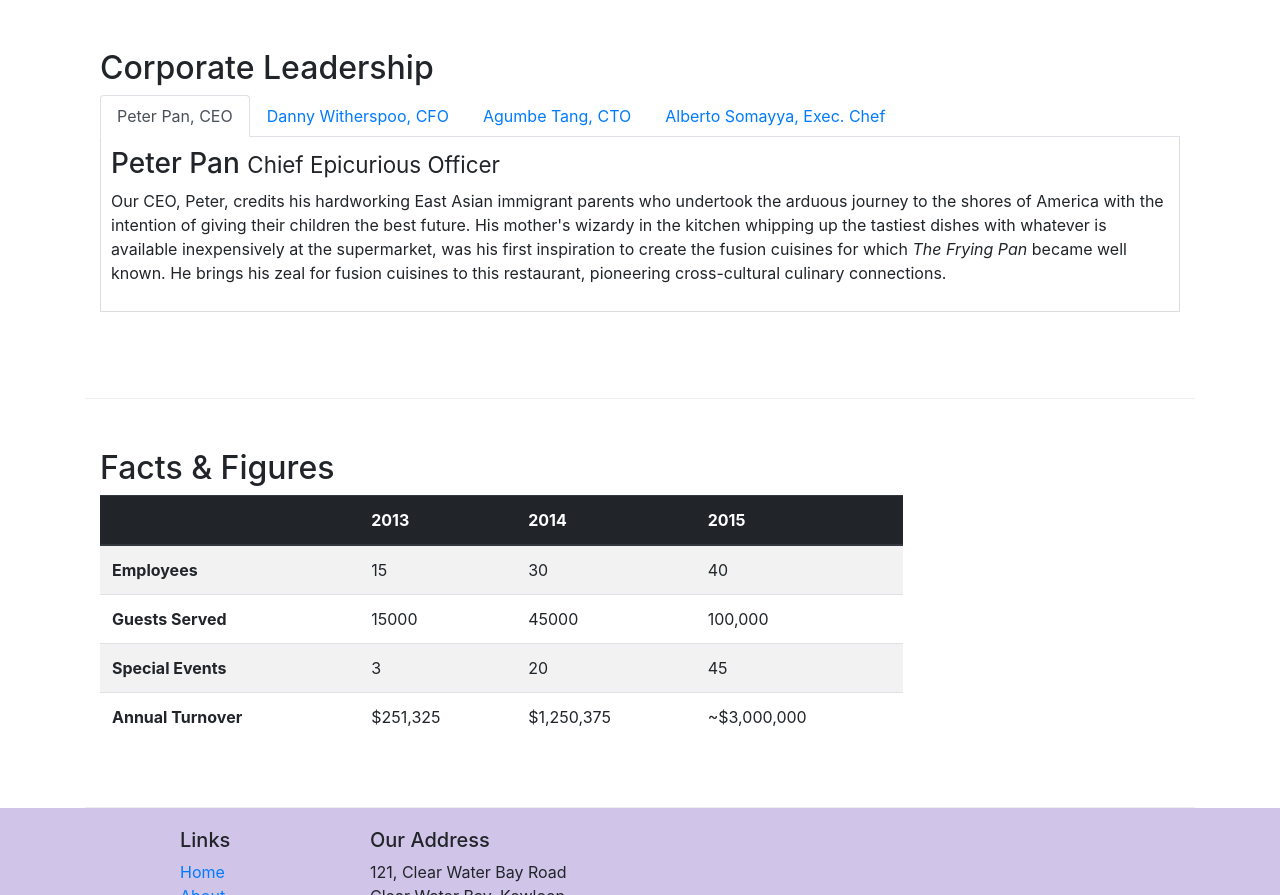
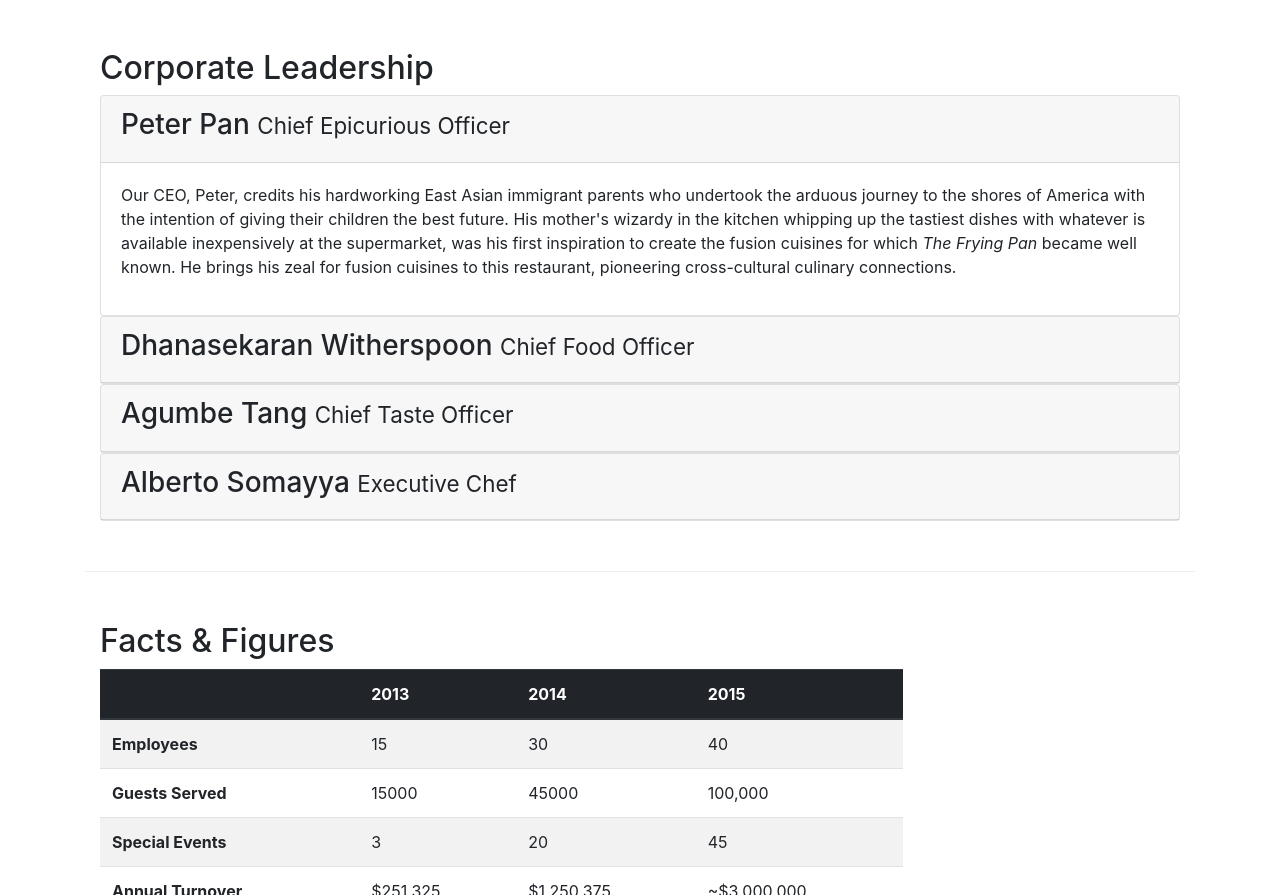
Before and after one commit to angingen/coursera-exercises, a website: page aboutus.html in a window 1280 px wide. Shown: the part 978-1873 px from the top of the page. Drawn offline with nearby package versions, Linux system fonts and the light colour scheme.

Commit message:
accordion

```diff
--- a/aboutus.html
+++ b/aboutus.html
@@ -109,36 +109,57 @@
             <div class="col-12">
                 <h2>Corporate Leadership</h2>
 
-                <ul class="nav nav-tabs">
-                    <li class="nav-item">
-                        <a href="#peter" class="nav-link active" role="tab" data-toggle="tab">Peter Pan, CEO</a>
-                    </li>
-                    <li class="nav-item">
-                        <a href="#danny" class="nav-link" role="tab" data-toggle="tab">Danny Witherspoo, CFO</a>
-                    </li>
-                    <li class="nav-item">
-                        <a href="#agumbe" class="nav-link" role="tab" data-toggle="tab">Agumbe Tang, CTO</a>
-                    </li>
-                    <li class="nav-item">
-                        <a href="#alberto" class="nav-link" role="tab" data-toggle="tab">Alberto Somayya, Exec. Chef</a>
-                    </li>
-                </ul>
-                <div class="tab-content">
-                    <div role="tabpanel" class="tab-pane fade show active" id="perter">
-                        <h3>Peter Pan <small>Chief Epicurious Officer</small></h3>
-                        <p class="d-none d-sm-block">Our CEO, Peter, credits his hardworking East Asian immigrant parents who undertook the arduous journey to the shores of America with the intention of giving their children the best future. His mother's wizardy in the kitchen whipping up the tastiest dishes with whatever is available inexpensively at the supermarket, was his first inspiration to create the fusion cuisines for which <em>The Frying Pan</em> became well known. He brings his zeal for fusion cuisines to this restaurant, pioneering cross-cultural culinary connections.</p>
+                <div id="accordion">
+                    <div class="card">
+                        <div class="card-header" role="tab" id="peterhead">
+                            <h3 class="mt-0">
+                                <a data-toggle="collapse" data-target="#peter">Peter Pan <small>Chief Epicurious Officer</small></a>
+                            </h3>
+                        </div>
+                        <div role="tabpanel" class="collapse show" id="peter" data-parent="#accordion">
+                            <div class="card-body">
+                                <p class="d-none d-sm-block">Our CEO, Peter, credits his hardworking East Asian immigrant parents who undertook the arduous journey to the shores of America with the intention of giving their children the best future. His mother's wizardy in the kitchen whipping up the tastiest dishes with whatever is available inexpensively at the supermarket, was his first inspiration to create the fusion cuisines for which <em>The Frying Pan</em> became well known. He brings his zeal for fusion cuisines to this restaurant, pioneering cross-cultural culinary connections.</p>
+                            </div>
+                        </div>
                     </div>
-                    <div role="tabpanel" class="tab-pane fade" id="danny">
-                        <h3>Dhanasekaran Witherspoon <small>Chief Food Officer</small></h3>
-                        <p class="d-none d-sm-block">Our CFO, Danny, as he is affectionately referred to by his colleagues, comes from a long established family tradition in farming and produce. His experiences growing up on a farm in the Australian outback gave him great appreciation for varieties of food sources. As he puts it in his own words, <em>Everything that runs, wins, and everything that stays, pays!</em></p>
+
+                    <div class="card">
+                        <div class="card-header" role="tab" id="dannyhead">
+                            <h3 class="mt-0">
+                                <a data-toggle="collapse" data-target="#danny">Dhanasekaran Witherspoon <small>Chief Food Officer</small></a>
+                            </h3>
+                        </div>
+                        <div role="tabpanel" class="collapse" id="danny" data-parent="#accordion">
+                            <div class="card-body">
+                                <p class="d-none d-sm-block">Our CFO, Danny, as he is affectionately referred to by his colleagues, comes from a long established family tradition in farming and produce. His experiences growing up on a farm in the Australian outback gave him great appreciation for varieties of food sources. As he puts it in his own words, <em>Everything that runs, wins, and everything that stays, pays!</em></p>
+                            </div>
+                        </div>
                     </div>
-                    <div role="tabpanel" class="tab-pane fade" id="agumbe">
-                        <h3>Agumbe Tang <small>Chief Taste Officer</small></h3>
-                        <p class="d-none d-sm-block">Blessed with the most discerning gustatory sense, Agumbe, our CTO, personally ensures that every dish that we serve meets his exacting tastes. Our chefs dread the tongue lashing that ensues if their dish does not meet his exacting standards. He lives by his motto, <em>You click only if you survive my lick.</em></p>
+
+                    <div class="card">
+                        <div class="card-header" role="tab" id="agumbehead">
+                            <h3 class="mt-0">
+                                <a data-toggle="collapse" data-target="#agumbe">Agumbe Tang <small>Chief Taste Officer</small></a>
+                            </h3>
+                        </div>
+                        <div role="tabpanel" class="collapse" id="agumbe" data-parent="#accordion">
+                            <div class="card-body">
+                                <p class="d-none d-sm-block">Blessed with the most discerning gustatory sense, Agumbe, our CTO, personally ensures that every dish that we serve meets his exacting tastes. Our chefs dread the tongue lashing that ensues if their dish does not meet his exacting standards. He lives by his motto, <em>You click only if you survive my lick.</em></p>
+                            </div>
+                        </div>
                     </div>
-                    <div role="tabpanel" class="tab-pane fade" id="alberto">
-                        <h3>Alberto Somayya <small>Executive Chef</small></h3>
-                        <p class="d-none d-sm-block">Award winning three-star Michelin chef with wide International experience having worked closely with whos-who in the culinary world, he specializes in creating mouthwatering Indo-Italian fusion experiences. He says, <em>Put together the cuisines from the two craziest cultures, and you get a winning hit! Amma Mia!</em></p>
+
+                    <div class="card">
+                        <div class="card-header" role="tab" id="albertohead">
+                            <h3 class="mt-0">
+                                <a data-toggle="collapse" data-target="#alberto">Alberto Somayya <small>Executive Chef</small></a>
+                            </h3>
+                        </div>
+                        <div role="tabpanel" class="collapse" id="alberto" data-parent="#accordion">
+                            <div class="card-body">
+                                <p class="d-none d-sm-block">Award winning three-star Michelin chef with wide International experience having worked closely with whos-who in the culinary world, he specializes in creating mouthwatering Indo-Italian fusion experiences. He says, <em>Put together the cuisines from the two craziest cultures, and you get a winning hit! Amma Mia!</em></p>
+                            </div>
+                        </div>
                     </div>
                 </div>
 
```
